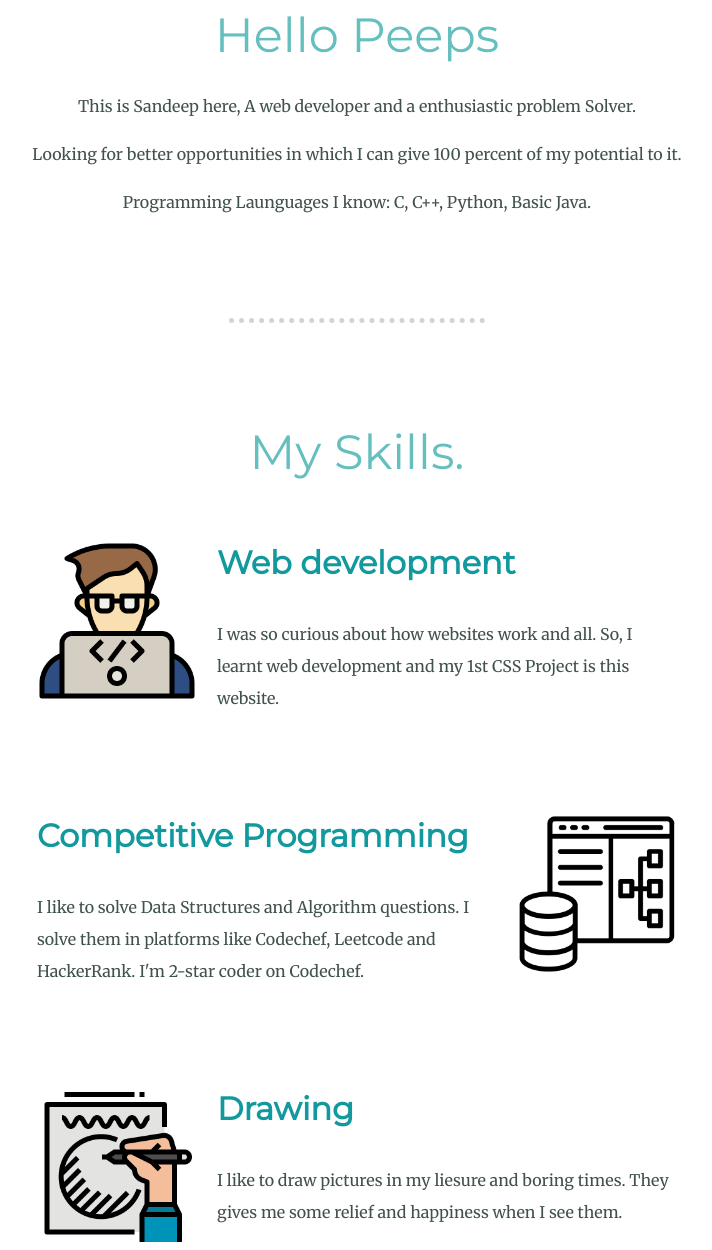
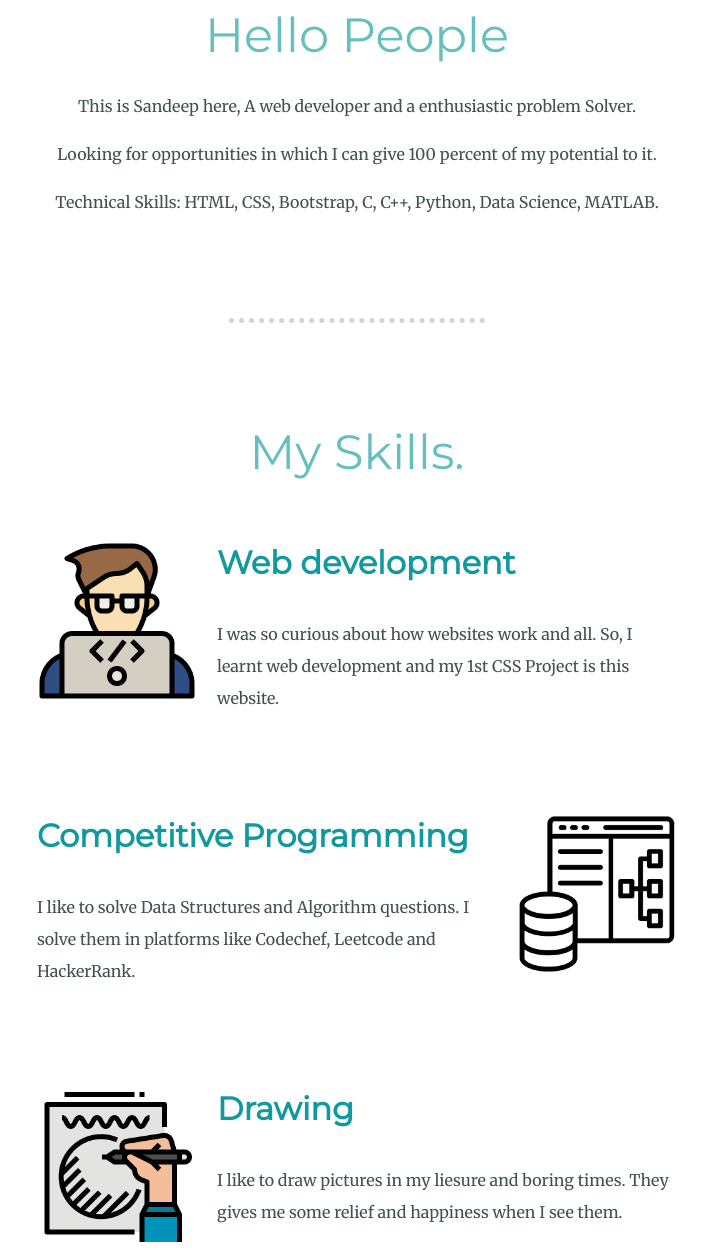
Before and after one commit to Sandeepkumar-v/personal-website, a plain HTML site: page index.html in a window 1280 px wide. Shown: the part 849-2099 px from the top of the page, without its empty margins (283-995 px from the left). Drawn offline with Linux system fonts and the light colour scheme.

Commit message:
Update index.html
Updated content

```diff
--- a/index.html
+++ b/index.html
@@ -20,10 +20,10 @@
     <div class="middle-container">
   <div class="profile">
     <img class = "sk-img" src="sk.png" alt="sandeep's image">
-    <h2>Hello Peeps</h2>
+    <h2>Hello People</h2>
     <p>This is Sandeep here, A web developer and a enthusiastic problem Solver.</p>
-    <p>Looking for better opportunities in which I can give 100 percent of my potential to it.</p>
-    <p>Programming Launguages I know: C, C++, Python, Basic Java.</p>
+    <p>Looking for opportunities in which I can give 100 percent of my potential to it.</p>
+    <p>Technical Skills: HTML, CSS, Bootstrap, C, C++, Python, Data Science, MATLAB.</p>
   </div>
   <hr>
   <div class="skills">
@@ -36,7 +36,7 @@
     <div class="skill-row">
       <img class="data-str-img" src="images/data-structure.png" alt="data structure image">
       <h3>Competitive Programming</h3>
-      <p>I like to solve Data Structures and Algorithm questions. I solve them in platforms like Codechef, Leetcode and HackerRank. I'm 2-star coder on Codechef.</p>
+      <p>I like to solve Data Structures and Algorithm questions. I solve them in platforms like Codechef, Leetcode and HackerRank.</p>
     </div>
     <div class="skill-row">
       <img class="sketching-img" src="images/sketch.png" alt="sketching image">
@@ -56,7 +56,7 @@
 <div class="bottom-container">
   <a class="footer-link" href="https://www.linkedin.com/in/sandeep-kumar-voodika-036a84227/">LinkedIn</a>
   <a class="footer-link" href="tel:+916300337763">Phone</a>
-  <a class="footer-link" href="https://www.appbrewery.co/">Website</a>
+  <a class="footer-link" href="https://sandeepkumar-v.github.io/cv/">HTML Website</a>
   <p class="copyright">© Voodika Sandeep Kumar.</p>
 </div>
 
```
